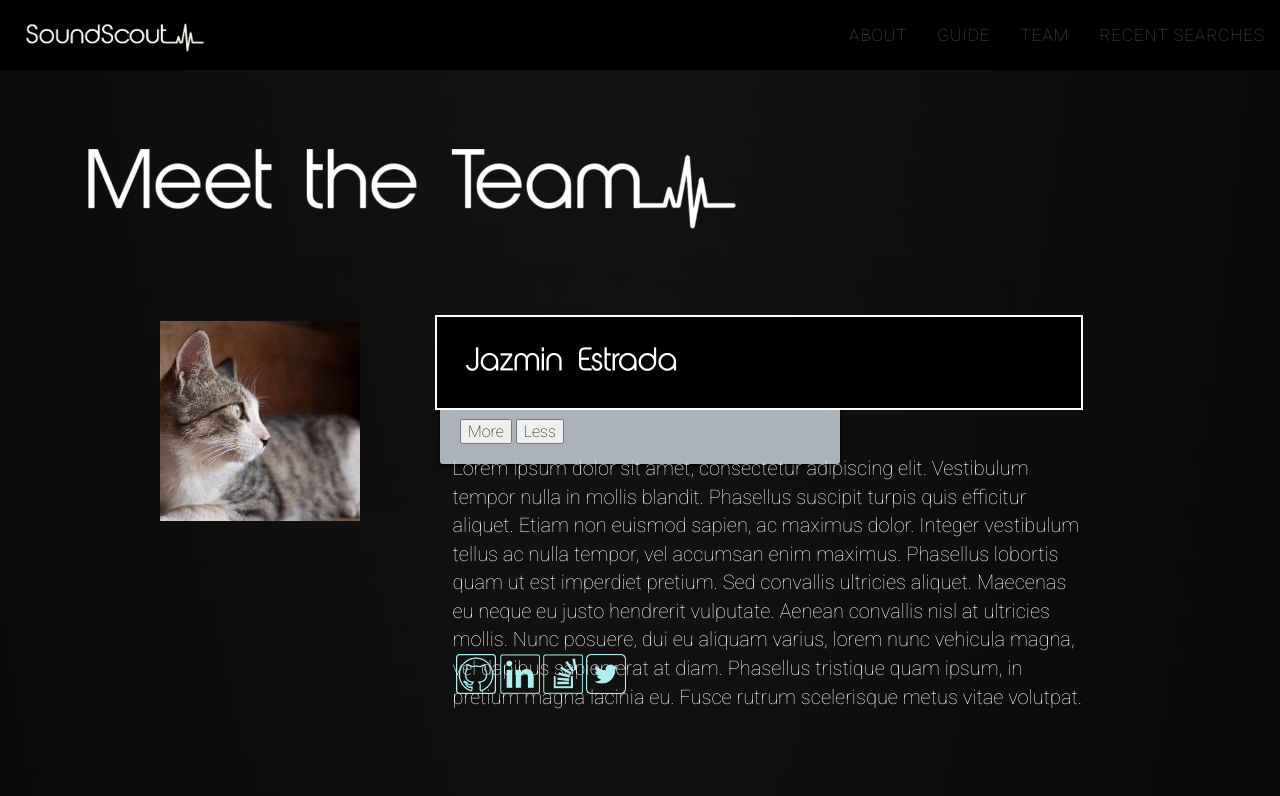
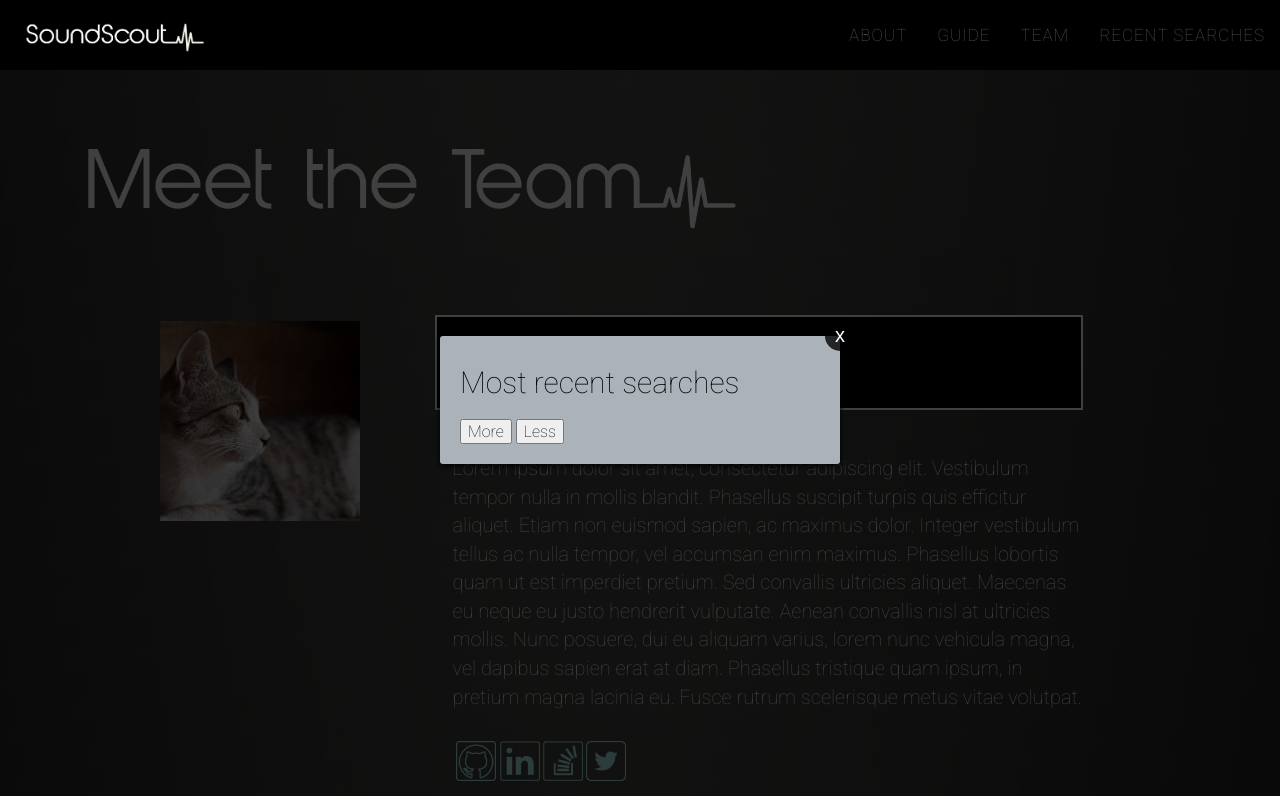
Before and after one commit to sadashivakj/SoundScout, a plain HTML site: page team.html in a window 1280 px wide. Both pictures are taken after a click on the link "RECENT SEARCHES". Shown: the top 796 px of the page. Drawn offline with nearby package versions, Linux system fonts and the light colour scheme; no server answers.

Commit message:
fixed searchbox.css panel-body and pop-up classes

```diff
--- a/assets/css/searchbox.css
+++ b/assets/css/searchbox.css
@@ -4,11 +4,11 @@ position: relative;
    margin: 0 auto;
 
   }
-  .panel-body{
+/*  .panel-body{
     height: 200px;
 
   }
-  #tablelist{
+*/  #tablelist{
   	font-size: 16px;
   	color: black;
 
@@ -21,6 +21,7 @@ position: relative;
     top:0px;
     left:0px;
     background:rgba(0,0,0,0.75);
+    z-index: 20;
 }
  #seeMoreRecords ,#seeLessRecords{
  	margin-top: 10px;
```
Also changed, not shown: assets/javascript/lastfm.js (added).
